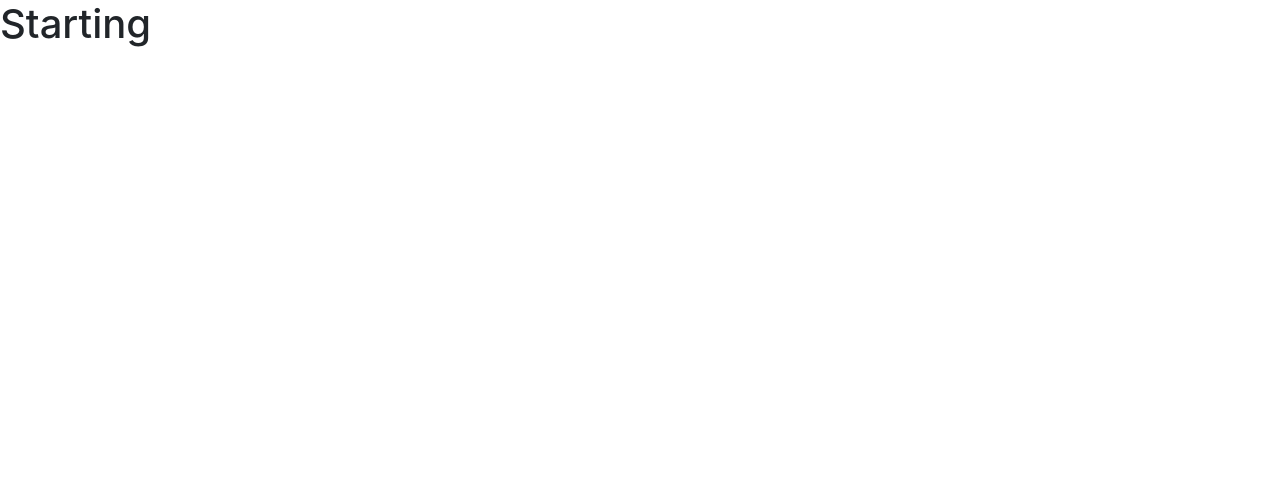
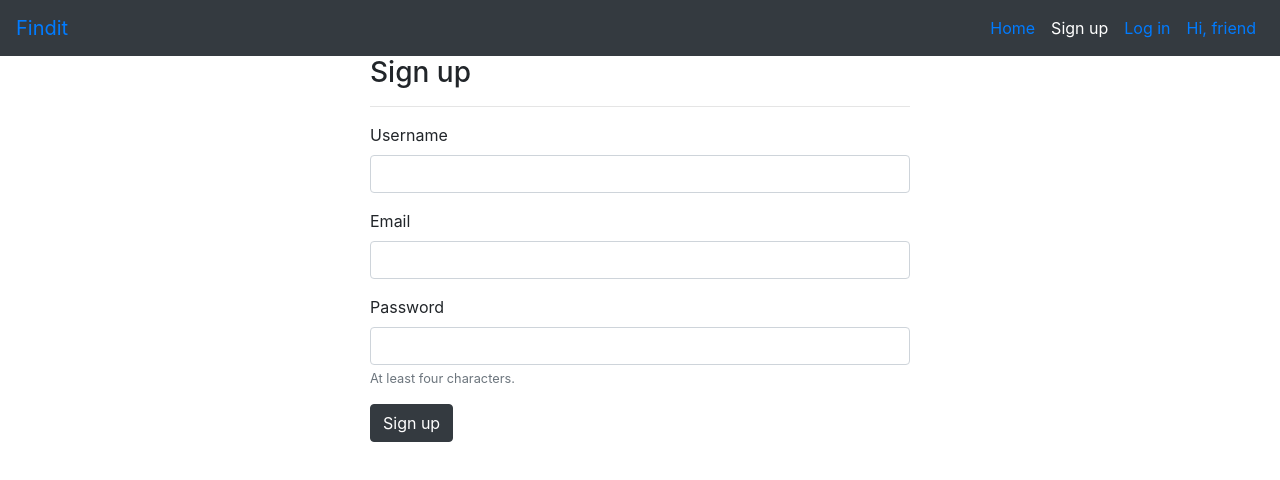
Before and after one commit to adrimual/Eventor-Client-previous-commits, a React (Create React App) app in the folder go-ride-cli/: page /signup in a window 1280 px wide. Shown: the top 480 px of the page. Built offline with nearby package versions, Linux system fonts and the light colour scheme; no server answers.

Commit message:
Doing Auth (loging and signup

```diff
--- a/go-ride-cli/src/components/App.js
+++ b/go-ride-cli/src/components/App.js
@@ -1,12 +1,43 @@
-import React from 'react';
-import './App.css';
+import React, { Component } from 'react'
 import 'bootstrap/dist/css/bootstrap.min.css';
+import AuthService from "../services/AuthService";
+import { Switch, Route, Redirect } from 'react-router-dom';
 
-function App() {
-    return (
-        <div className="App">
-            <h1>Starting</h1>
-        </div>
-    )
+import AuthForm from "./auth-form";
+import NavBar from "./ui/NavBar";
+
+class App extends Component {
+    constructor() {
+        super()
+        this.state = {
+            loggedInUser: null,
+        }
+        this.AuthService = new AuthService()
+    }
+    setTheUser = user => {
+        console.log(user)
+         this.setState({
+             loggedInUser: user
+         }, () => console.log("El estado de App ha cambiado:", this.state))
+    }
+    fetchUser = () => {
+        this.AuthService
+            .isLoggedIn()
+            .then(response => this.state.loggedInUser === null && this.setState({ loggedInUser: response.data }))
+            .catch(err => console.log({err}))
+    }
+    render() {
+        this.fetchUser()
+        return (
+            <>
+                <NavBar loggedInUser={this.state.loggedInUser} setTheUser={this.setTheUser}/>
+                    <Switch>
+                    <Route path="/signup" render={props => <AuthForm setTheUser={this.setTheUser} {...props} />}></Route>
+                    <Route path="/login" render={props => <AuthForm setTheUser={this.setTheUser} {...props} />}></Route>
+                </Switch>
+
+            </>
+        )
+    }
 }
 export default App;
--- a/go-ride-cli/src/components/auth-form/index.js
+++ b/go-ride-cli/src/components/auth-form/index.js
@@ -8,8 +8,9 @@ import Container from 'react-bootstrap/Container';
 import Row from 'react-bootstrap/Row';
 import Col from 'react-bootstrap/Col';
 
-class LogInForm extends Component {
+class AuthForm extends Component {
     constructor(props) {
+        super(props)
         this.state = {
             username: '',
             email:'',
@@ -21,23 +22,25 @@ class LogInForm extends Component {
         const { name, value } = event.target
         this.setState({[name]: value})
     }
-    handleInputFormSubmit = event => {
+    handleFormSubmit = event => {
+        const authMethod = this.props.location.pathname === "/signup" ? "signup" : "login"
         event.preventDefault();
-        this.authService
-            .login(this.state)
+        this.authService[authMethod](this.state)
             .then(response => {
+                console.log("User created",response.data)
                 this.props.setTheUser(response.data);
-                this.props.handleToast(true, 'Logged in');
-                this.props.history.push('/coasters')
+                // this.props.handleToast(true, 'Logged in');
+                this.props.history.push('/')
             })
         .catch(error => console.log(error.response.data.message))
     }
     render() {
+        const isSignup = this.props.location.pathname === "/signup"
         return (
             <Container as="main">
                 <Row>
                     <Col md={{ offset: 3, span: 6 }}>
-                        <h3>Logging in</h3>
+                        <h3>{isSignup ? "Sign up" : "Log in"}</h3>
 
                         <hr></hr>
 
@@ -56,10 +59,10 @@ class LogInForm extends Component {
                             <Form.Group>
                                 <Form.Label>Password</Form.Label>
                                 <Form.Control onChange={this.handleInputChange} value={this.state.password} name="password" type="password" />
-                                <Form.Text className="text-muted">At least 4 characters.</Form.Text>
+                                <Form.Text className="text-muted">At least four characters.</Form.Text>
                             </Form.Group>
 
-                            <Button variant="dark" type="submit">Log In</Button>
+                            <Button variant="dark" type="submit">{isSignup ? "Sign up" : "Log in"}</Button>
                         </Form>
 
                     </Col>
@@ -69,4 +72,4 @@ class LogInForm extends Component {
     }
 }
 
-export default LoginForm
+export default AuthForm
--- /dev/null
+++ b/go-ride-cli/src/components/ui/NavBar/index.js
@@ -0,0 +1,69 @@
+import React, { Component } from 'react'
+
+import Navbar from 'react-bootstrap/Navbar'
+import Nav from 'react-bootstrap/Nav'
+
+import AuthService from '../../../services/AuthService'
+
+import { Link, NavLink } from 'react-router-dom'
+
+class Navigation extends Component {
+
+    constructor(props) {
+        super(props)
+        this.AuthService = new AuthService()
+    }
+
+    logout = () => {
+        this.AuthService
+            .logout()
+            .then(() => {
+                console.log("User disconected")
+                this.props.setTheUser(false)
+                // this.props.handleToast(true, 'Usuario desconectado')
+            })
+            .catch(err => console.log(err))
+    }
+
+    render() {
+        return (
+            <Navbar bg="dark" variant="dark" expand="lg" sticky="top" >
+                <Navbar.Brand>
+                    <Link to="/">Findit</Link>
+                </Navbar.Brand>
+                <Navbar.Toggle aria-controls="basic-navbar-nav" />
+                <Navbar.Collapse id="basic-navbar-nav">
+                    <Nav className="ml-auto">
+                        <Nav.Link as="span">
+                            <NavLink to="/" exact activeStyle={{ color: 'white' }}>Home</NavLink>
+                        </Nav.Link>
+
+                        {this.props.loggedInUser ?
+                            (
+                                <Nav.Link as="span">
+                                    <span onClick={this.logout}>Log out</span>
+                                </Nav.Link>
+                            ) : (
+                                <>
+                                    <Nav.Link as="span">
+                                        <NavLink to="/signup" activeStyle={{ color: 'white' }}>Sign up</NavLink>
+                                    </Nav.Link>
+                                    <Nav.Link as="span">
+                                        <NavLink to="/login" activeStyle={{ color: 'white' }}>Log in</NavLink>
+                                    </Nav.Link>
+                                </>
+                            )
+                        }
+
+                        <Nav.Link as="span">
+                            <NavLink to="/profile" activeStyle={{ color: 'white' }}>Hi, {this.props.loggedInUser ? this.props.loggedInUser.username : 'friend'}</NavLink>
+                        </Nav.Link>
+                    </Nav>
+
+                </Navbar.Collapse>
+            </Navbar>
+        )
+    }
+}
+
+export default Navigation
--- a/go-ride-cli/src/services/AuthService.js
+++ b/go-ride-cli/src/services/AuthService.js
@@ -3,11 +3,13 @@ import axios from 'axios'
 export default class AuthService {
 
     constructor() {
+
         this.service = axios.create({
-            baseURL: process.env.REACT_APP_API_URL,
+            baseURL: 'http://localhost:4000/api',
             withCredentials: true
         })
     }
+
     login = credentials => this.service.post('/login', credentials)
     signup = credentials => this.service.post('/signup', credentials)
     logout = () => this.service.post('/logout')
```
Also changed, not shown: go-ride-cli/src/components/ui/NavBar/navbar.css (added).
